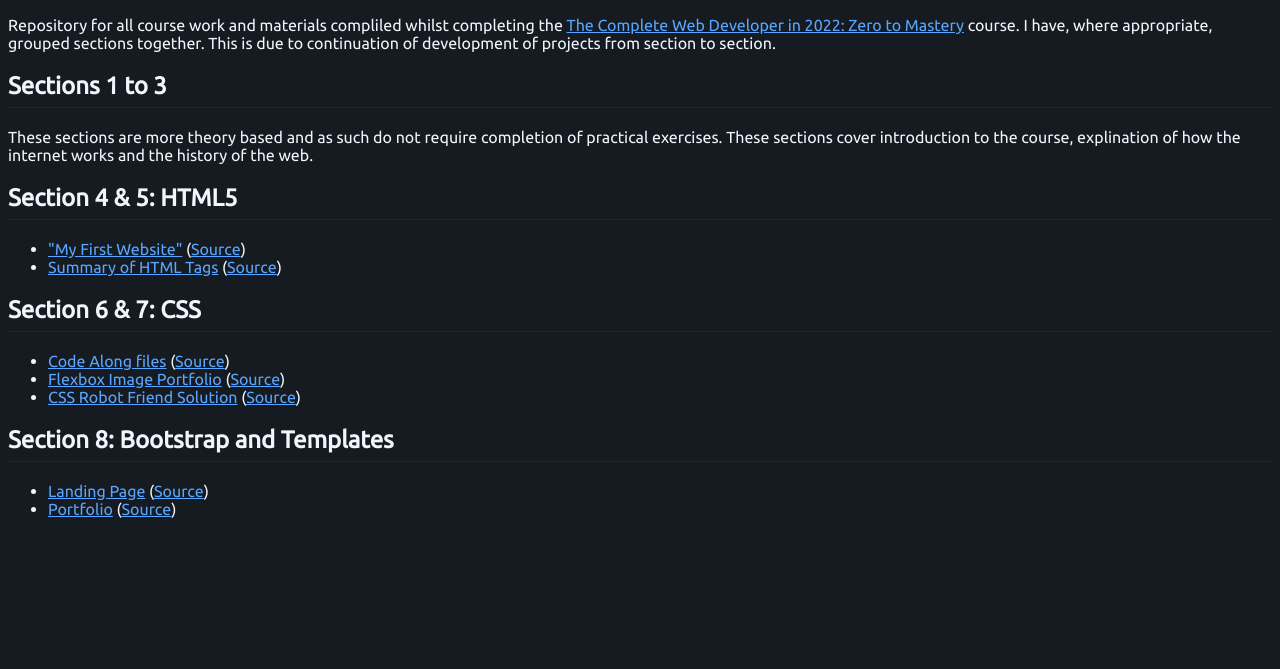
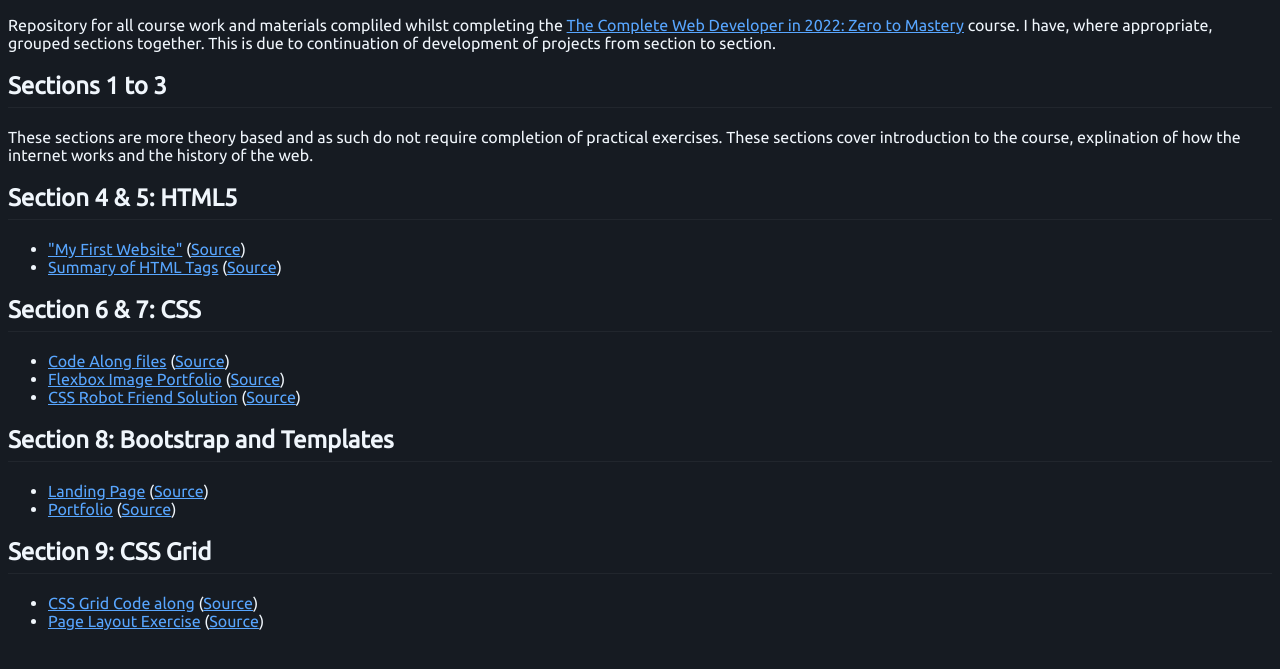
Before and after one commit to MartinBurton/ZTM-Coursework, a plain HTML site: page index.html in a window 1280 px wide. Shown: the part 85-754 px from the top of the page. Drawn offline with Linux system fonts and the light colour scheme.

Commit message:
Update for Section 9 Content

```diff
--- a/index.html
+++ b/index.html
@@ -31,5 +31,10 @@
         <li><a href="Section8/LandingPage/index.html">Landing Page</a> (<a href="https://github.com/MartinBurton/ZTM-Coursework/tree/main/Section8/LandingPage">Source</a>)</li>
         <li><a href="Section8/PortfolioPage/index.html">Portfolio</a> (<a href="https://github.com/MartinBurton/ZTM-Coursework/tree/main/Section8/PortfolioPage">Source</a>)</li>
     </ul>
+    <h2>Section 9: CSS Grid</h2>
+    <ul>
+        <li><a href="Section9/Grid/index.html">CSS Grid Code along</a> (<a href="https://github.com/MartinBurton/ZTM-Coursework/tree/main/Section9/Grid">Source</a>)</li>
+        <li><a href="Section9/LayoutExercise/index.html">Page Layout Exercise</a> (<a href="https://github.com/MartinBurton/ZTM-Coursework/tree/main/Section9/LayoutExercise">Source</a>)</li>
+    </ul>
 </body>
 </html>
```
Also changed, not shown: README.md.
